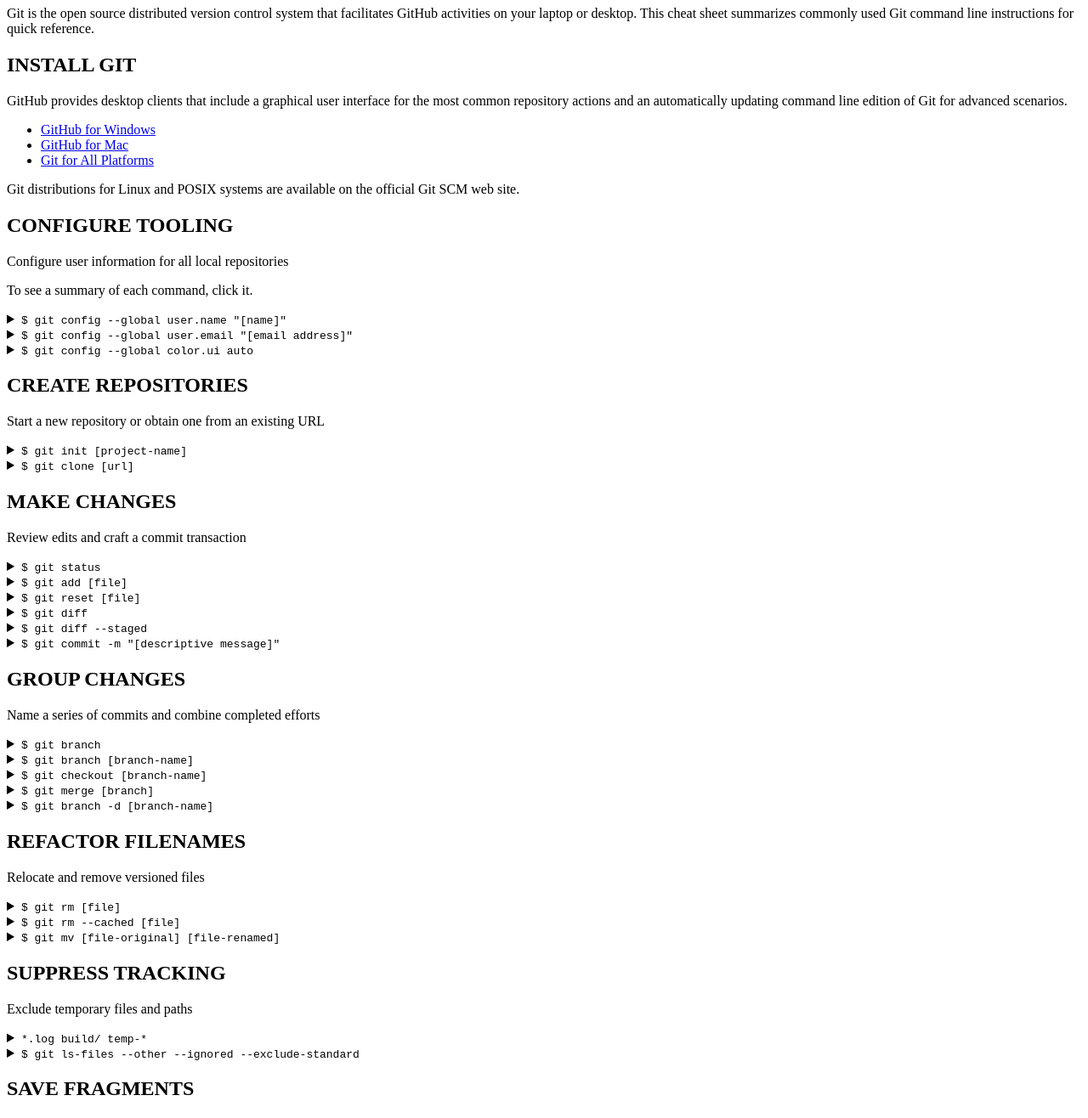
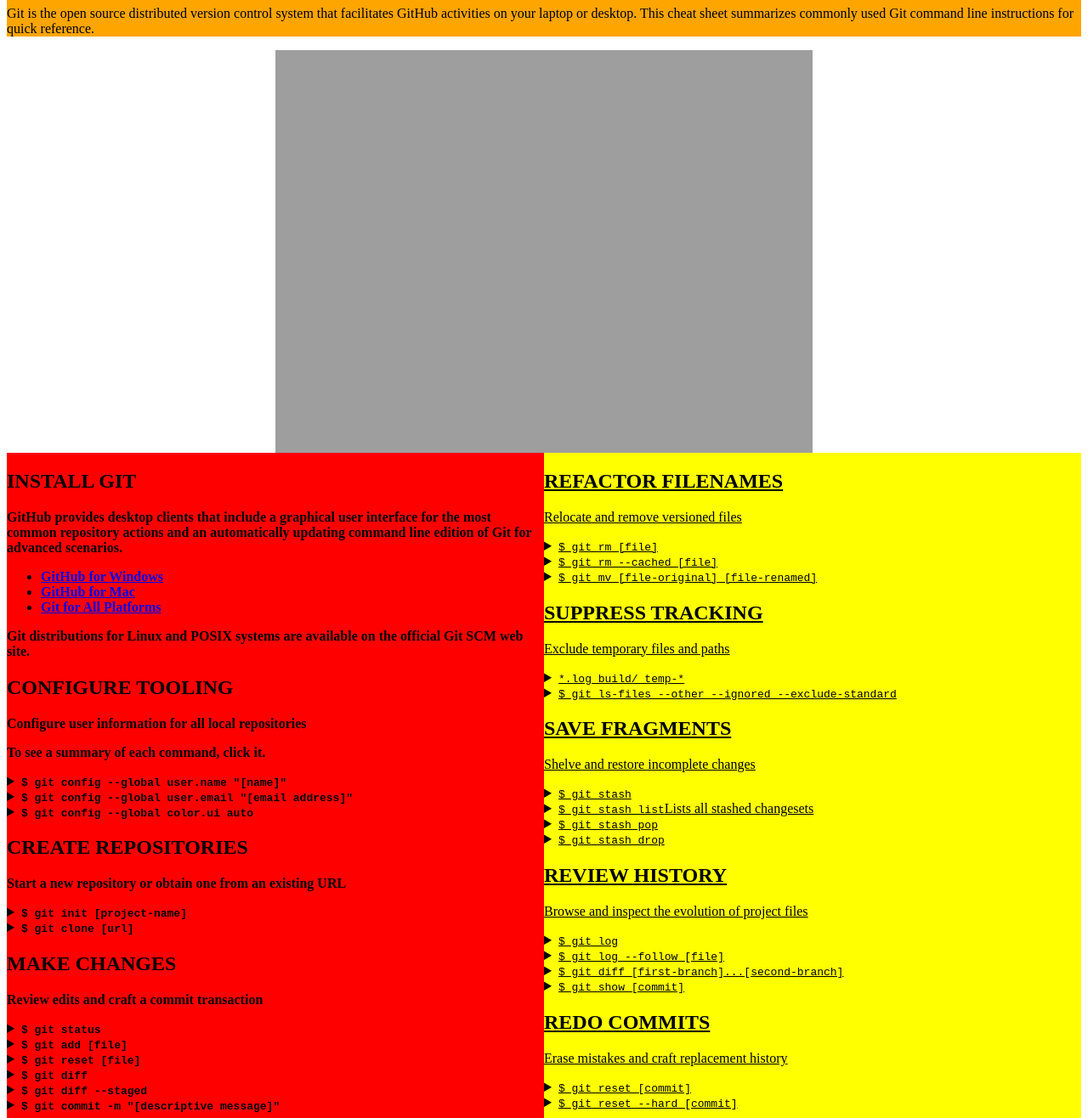
Before and after one commit to jhack32/phase-0, a plain HTML site: page week-4/gps/gps2-1.html in a window 1280 px wide. Shown: the part 73-1389 px from the top of the page at 85% size. Drawn offline with Linux system fonts and the light colour scheme.

Commit message:
Finish gps 2.1

```diff
--- a/week-4/gps/gps2-1.css
+++ b/week-4/gps/gps2-1.css
@@ -0,0 +1,32 @@
+
+header {
+    background-color: orange;
+}
+
+div.image{
+    content:url(https://assets-cdn.github.com/images/modules/logos_page/Octocat.png);
+    width:50%;
+    height:50%;
+    margin:0 auto;
+}
+
+.column-1 {
+    background-color:red;
+    width: 50%;
+    float:left;
+    font-style: sans-serif, Times;
+    font-weight:bold;
+}
+
+.column-2 {
+    background-color:yellow;
+    width: 50%;
+    float:right;
+    font-style: Verdana, Times;
+    text-decoration:underline;
+}
+
+footer {
+    background-color:green;
+    clear:both;
+}
--- a/week-4/gps/gps2-1.html
+++ b/week-4/gps/gps2-1.html
@@ -4,6 +4,10 @@ Write your names here:
 2. Douglas Tsui
 We spent [#] hours on this challenge.
 -->
+
+<!-- Reflection
+
+
 
 <!-- This challenge uses HTML5 syntax that may not be available in all browsers (It works in Chrome and Safari, from my testing. (<details> and<summary>). -->
 
@@ -15,7 +19,7 @@ We spent [#] hours on this challenge.
     <title>Git Cheat Sheet</title>
   </head>
 
-  <body>
+ <body>
     <header>
       <h1>GitHub: Git Cheat Sheet</h1>
       <p>Git is the open source distributed version control system that
@@ -23,6 +27,8 @@ We spent [#] hours on this challenge.
         This cheat sheet summarizes commonly used Git command line
         instructions for quick reference.</p>
     </header>
+
+    <div class="image"></div>
 
     <section class="column-1">
       <article>
```
